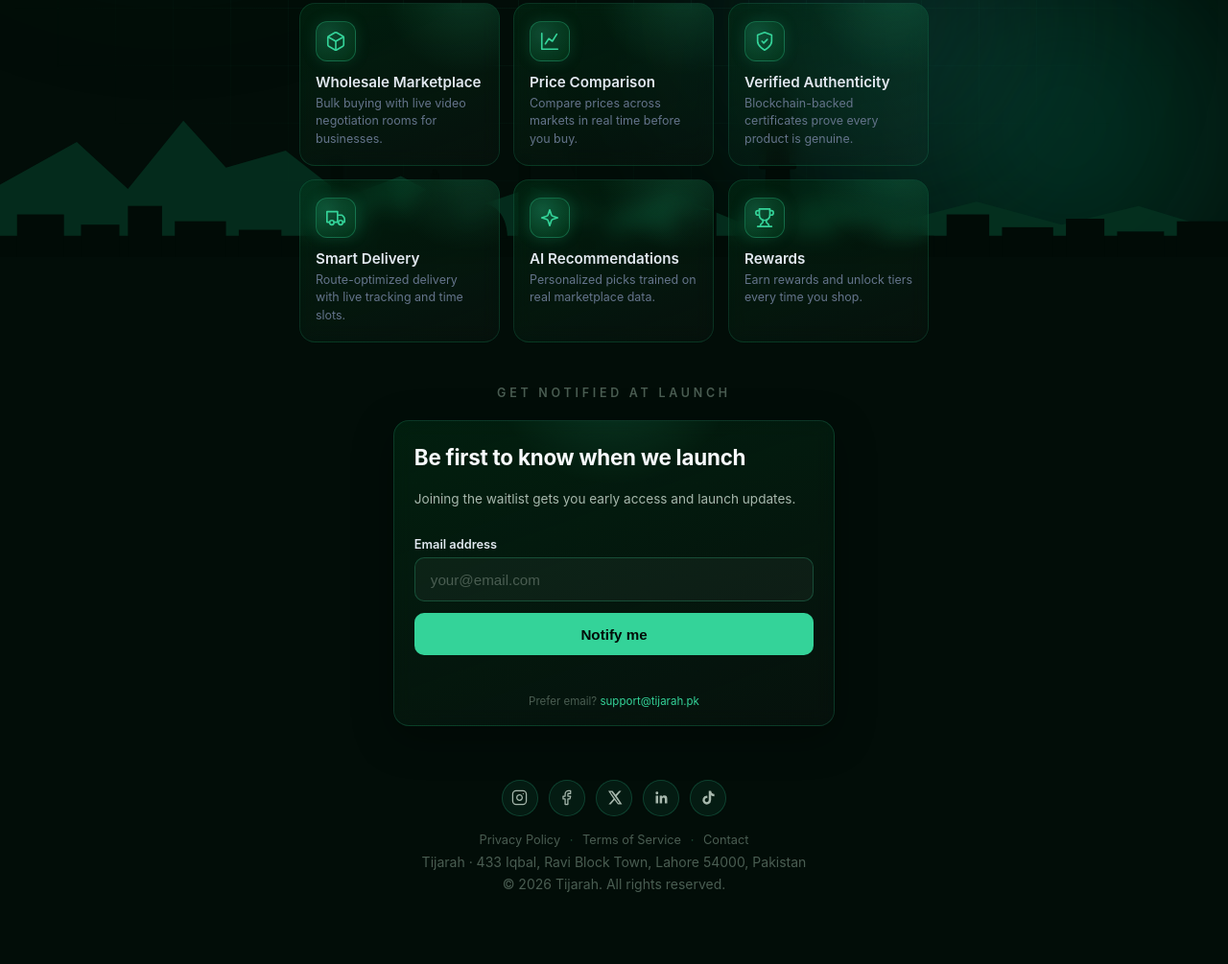
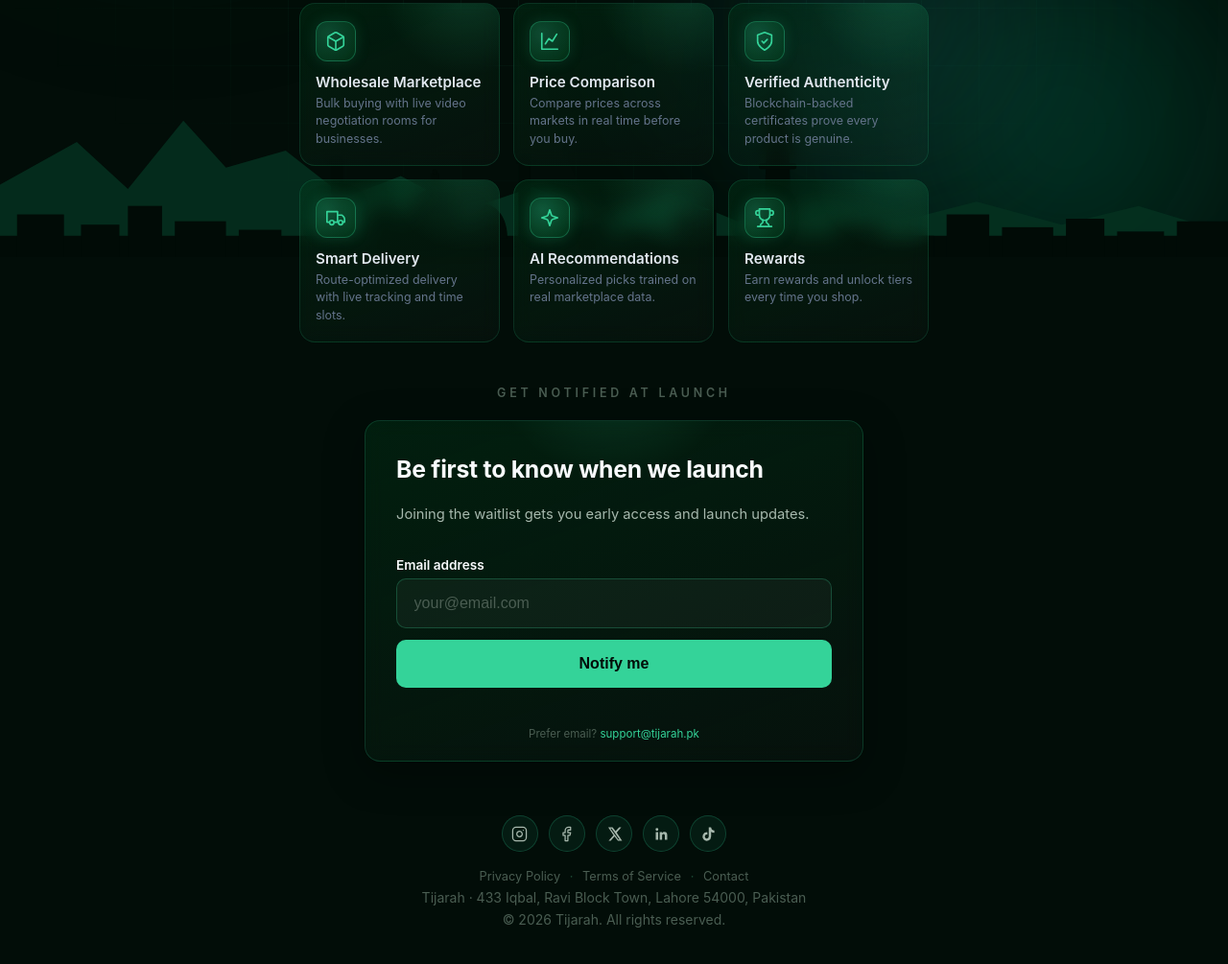
Before and after one commit to shehryarkhan12/Tijarah-Landing, a plain HTML site: page index.html in a window 1280 px wide. Shown: the part 532-1537 px from the top of the page at 96% size. Drawn offline with Linux system fonts and the light colour scheme.

Commit message:
Match waitlist card proportions to previous Reach design

```diff
--- a/index.html
+++ b/index.html
@@ -344,12 +344,12 @@
     .notify-card {
       position: relative;
       overflow: hidden;
-      max-width: 460px;
+      max-width: 520px;
       margin: 0 auto;
       background: linear-gradient(160deg, rgba(1, 65, 28, 0.35), rgba(255, 255, 255, 0.02));
       border: 1px solid rgba(52, 211, 153, 0.18);
       border-radius: 16px;
-      padding: 1.5rem 1.3rem 1.1rem;
+      padding: 2.2rem 2rem 1.3rem;
       backdrop-filter: blur(10px);
       -webkit-backdrop-filter: blur(10px);
       box-shadow: 0 12px 40px rgba(0, 0, 0, 0.35);
@@ -363,8 +363,8 @@
     }
     .notify-heading {
       position: relative;
-      margin: 0 0 0.5rem;
-      font-size: 1.4rem;
+      margin: 0 0 0.6rem;
+      font-size: 1.55rem;
       font-weight: 700;
       color: #f8fafc;
       letter-spacing: -0.01em;
@@ -372,18 +372,18 @@
     }
     .notify-sub {
       position: relative;
-      margin: 0 0 1.1rem;
-      font-size: 0.85rem;
-      line-height: 1.5;
+      margin: 0 0 1.3rem;
+      font-size: 0.92rem;
+      line-height: 1.55;
       color: var(--slate);
       text-align: left;
     }
     .waitlist-label {
       position: relative;
       margin-bottom: -0.35rem;
-      font-size: 0.8rem;
+      font-size: 0.85rem;
       font-weight: 600;
-      color: #e2e8f0;
+      color: #f8fafc;
       text-align: left;
     }
     .waitlist-form {
@@ -395,8 +395,8 @@
     }
     .waitlist-form input[type="email"] {
       width: 100%;
-      padding: 0.85rem 1rem;
-      font-size: 0.95rem;
+      padding: 1rem 1.1rem;
+      font-size: 1rem;
       color: #f8fafc;
       background: rgba(255, 255, 255, 0.04);
       border: 1px solid rgba(52, 211, 153, 0.25);
@@ -410,8 +410,8 @@
       box-shadow: 0 0 0 3px rgba(52, 211, 153, 0.15);
     }
     .waitlist-form button {
-      padding: 0.85rem 1rem;
-      font-size: 0.95rem;
+      padding: 1rem 1rem;
+      font-size: 1rem;
       font-weight: 700;
       color: var(--deep);
       background: var(--emerald);
```
